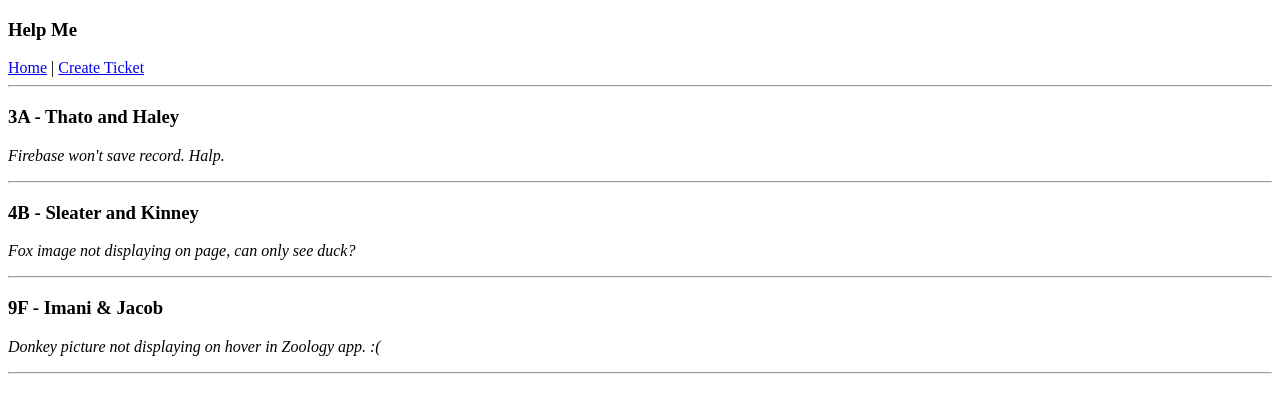
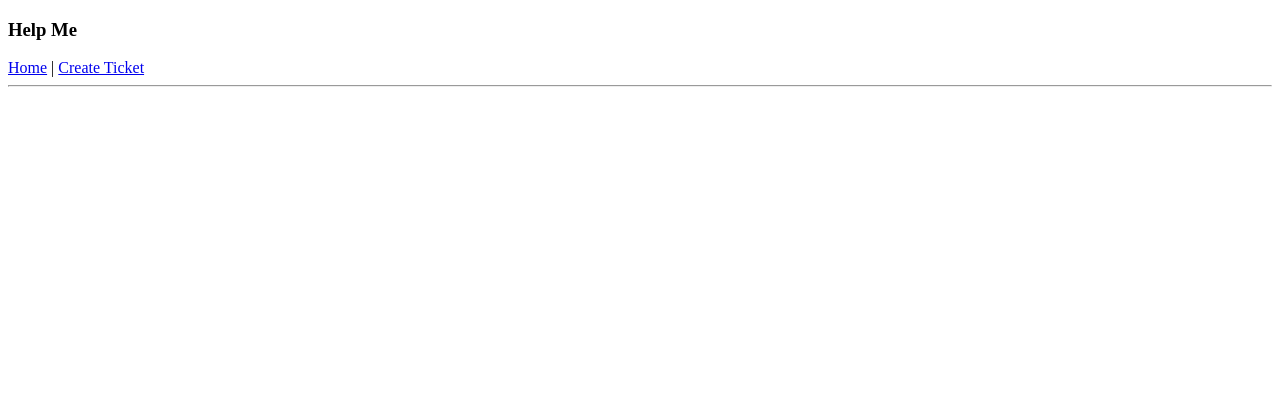
Before and after one commit to k3vnb/react_setup_test, a React app: page /#/ in a window 1280 px wide. Shown: the top 412 px of the page. Built offline with nearby package versions, Linux system fonts and the light colour scheme.

Commit message:
pass props from parent down through children, and collect data from form submission

```diff
--- a/src/components/App.jsx
+++ b/src/components/App.jsx
@@ -4,16 +4,33 @@
 import { Switch, Route } from 'react-router-dom';
 import NewTicketControl from './NewTicketControl';
 
-function App(){
+class App extends React.Component{
+
+  constructor(props) {
+    super(props);
+    this.state = {
+      masterTicketList: []
+    };
+    this.handleAddingNewTicketToList = this.handleAddingNewTicketToList.bind(this);
+  }
+
+  handleAddingNewTicketToList(newTicket){
+    let newMasterTicketList = this.state.masterTicketList.slice();
+    newMasterTicketList.push(newTicket);
+    this.setState({masterTicketList: newMasterTicketList});
+  }
+
+  render(){
     return (
       <div>
         <Header/>
         <Switch>
-        <Route exact path='/' component={TicketList} />
-        <Route path='/newticket' component={NewTicketControl} />
+          <Route exact path='/' render={()=><TicketList ticketList={this.state.masterTicketList} />} />
+          <Route path='/newticket' render={()=><NewTicketControl onNewTicketCreation={this.handleAddingNewTicketToList} />} />
         </Switch>
       </div>
     );
   }
+}
 
 export default App;
--- a/src/components/NewTicketControl.jsx
+++ b/src/components/NewTicketControl.jsx
@@ -1,5 +1,6 @@
 import React from 'react';
 import NewTicketForm from './NewTicketForm';
+import PropTypes from 'prop-types';
 import ConfirmationQuestions from './ConfirmationQuestions';
 
 class NewTicketControl extends React.Component {
@@ -20,7 +21,7 @@
   render(){
     let currentlyVisibleContent = null;
     if (this.state.formVisibleOnPage){
-      currentlyVisibleContent = <NewTicketForm />;
+      currentlyVisibleContent = <NewTicketForm onNewTicketCreation={this.props.onNewTicketCreation}/>;
     } else {
       currentlyVisibleContent = <ConfirmationQuestions onTroubleshootingConfirmation={this.handleTroubleshootingConfirmation}/>;
     }
@@ -32,4 +33,8 @@
   }
 }
 
+NewTicketControl.propTypes = {
+  onNewTicketCreation: PropTypes.func
+};
+
 export default NewTicketControl;
--- a/src/components/NewTicketForm.jsx
+++ b/src/components/NewTicketForm.jsx
@@ -1,24 +1,44 @@
 import React from 'react';
+import PropTypes from 'prop-types';
 
-function NewTicketForm(){
+function NewTicketForm(props){
+  let _names = null;
+  let _location = null;
+  let _issue = null;
+
+  function handleNewTicketFormSubmission(event) {
+      event.preventDefault();
+      props.onNewTicketCreation({names: _names.value, location: _location.value, issue: _issue.value});
+      _names.value = '';
+      _location.value = '';
+      _issue.value = '';
+    }
+
   return (
     <div>
-      <form>
+      <form onSubmit={handleNewTicketFormSubmission}>
         <input
           type='text'
           id='names'
-          placeholder='Pair Names'/>
+          placeholder='Pair Names'
+          ref={(input) => {_names = input;}}/>
         <input
           type='text'
           id='location'
-          placeholder='Location'/>
+          placeholder='Location'
+          ref={(input) => {_location = input;}}/>
         <textarea
           id='issue'
-          placeholder='Describe your issue.'/>
+          placeholder='Describe your issue.'
+          ref={(textarea) => {_issue = textarea;}}/>
         <button type='submit'>Help!</button>
       </form>
     </div>
   );
 }
 
+NewTicketForm.propTypes = {
+  onNewTicketCreation: PropTypes.func
+};
+
 export default NewTicketForm;
--- a/src/components/TicketList.jsx
+++ b/src/components/TicketList.jsx
@@ -1,30 +1,13 @@
 import React from 'react';
 import Ticket from './Ticket';
+import PropTypes from 'prop-types';
 
-var masterTicketList = [
-  {
-    names: 'Thato and Haley',
-    location: '3A',
-    issue: 'Firebase won\'t save record. Halp.'
-  },
-  {
-    names: 'Sleater and Kinney',
-    location: '4B',
-    issue: 'Fox image not displaying on page, can only see duck?'
-  },
-  {
-    names: 'Imani & Jacob',
-    location: '9F',
-    issue: 'Donkey picture not displaying on hover in Zoology app. :('
-  }
-];
-
-function TicketList(){
+function TicketList(props){
 
   return (
     <div>
       <hr/>
-      {masterTicketList.map((ticket, index) =>
+      {props.ticketList.map((ticket, index) =>
         <Ticket names={ticket.names}
           location={ticket.location}
           issue={ticket.issue}
@@ -34,4 +17,8 @@
   );
 }
 
+TicketList.propTypes = {
+  ticketList: PropTypes.array
+};
+
 export default TicketList;
```
Lines whose indentation alone changed are shown as unchanged.
